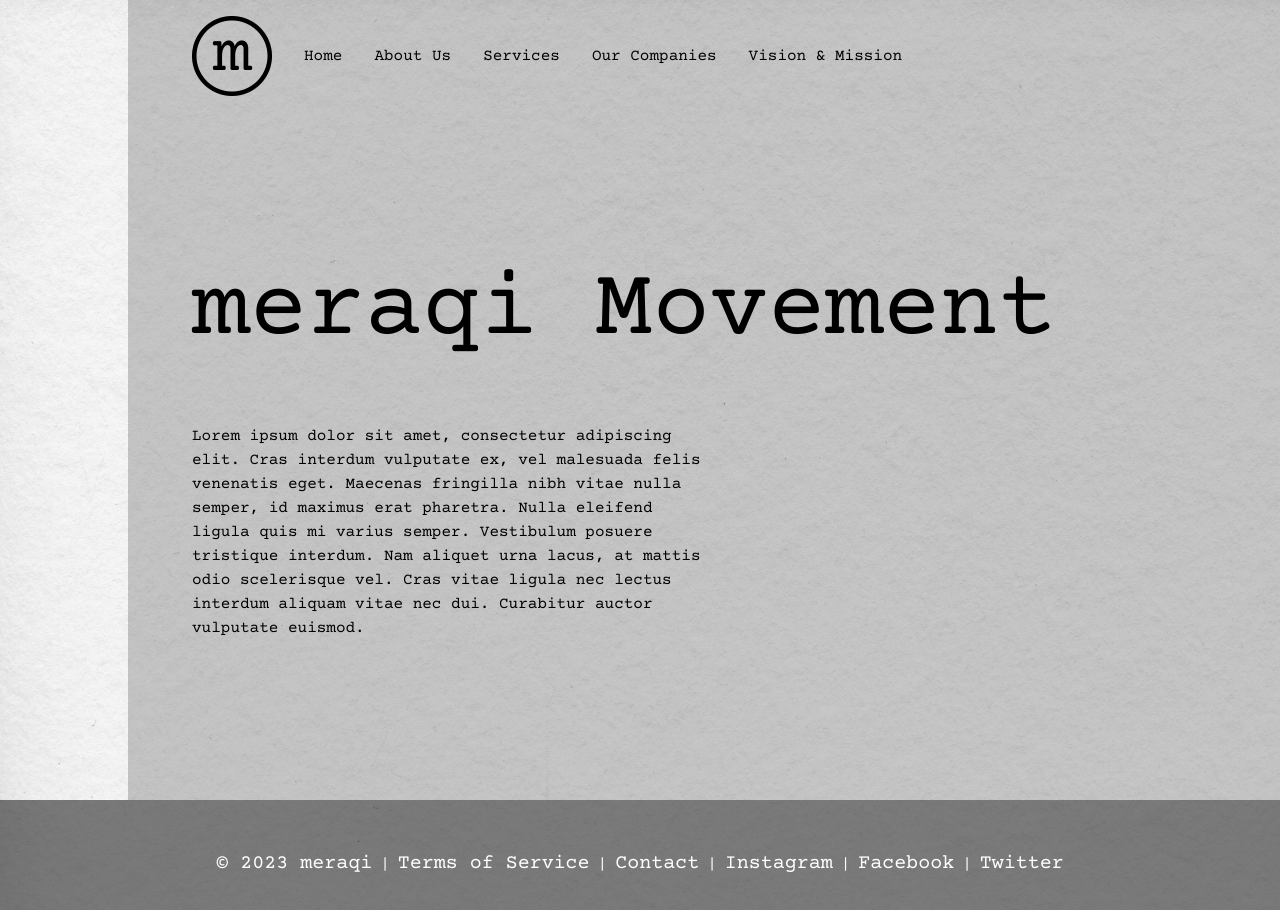
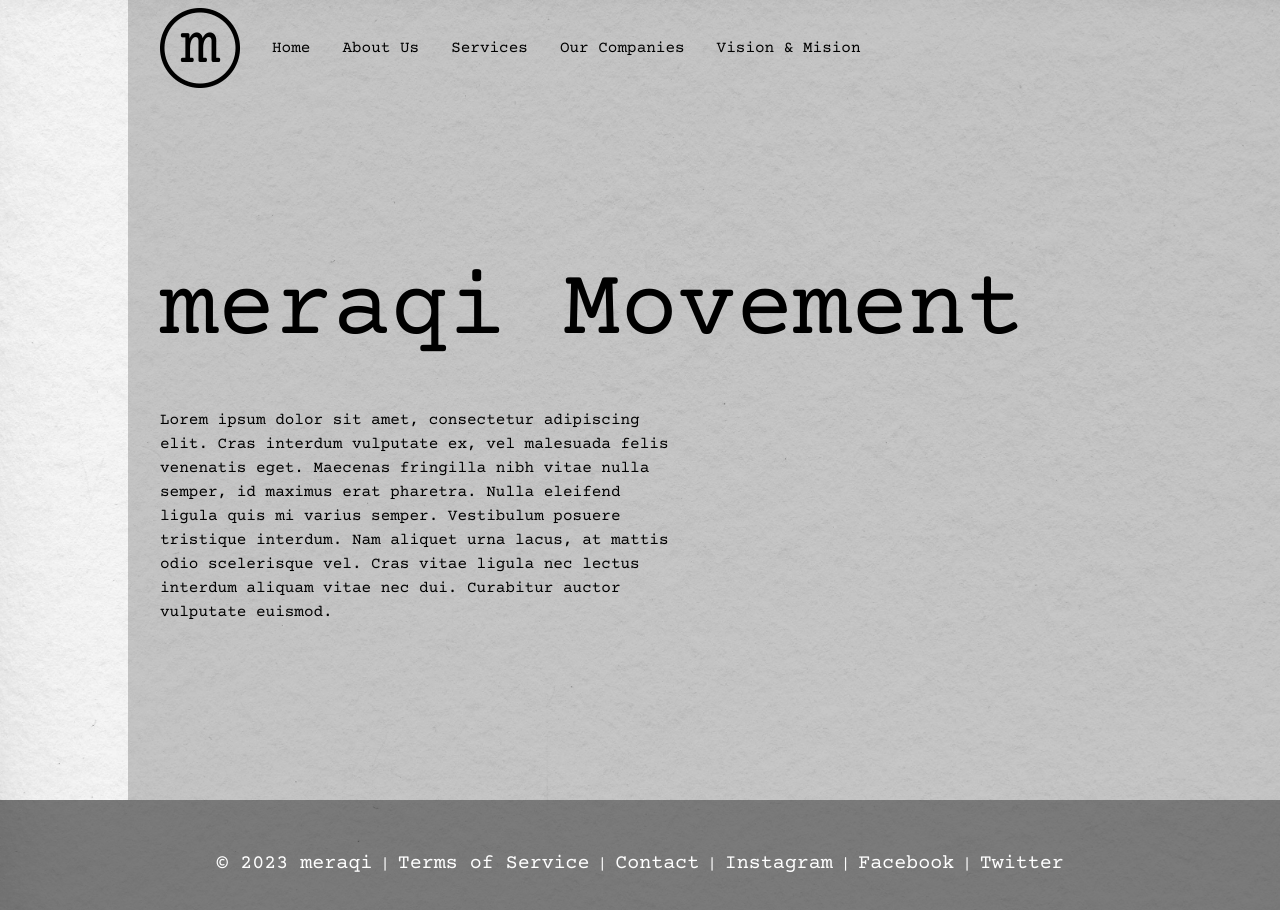
Before and after one commit to Eaj-JPN/meraqi-app, a Next.js app: page / in a window 1280 px wide. Shown: the top 910 px of the page. Built offline with nearby package versions, Linux system fonts and the light colour scheme.

Commit message:
page landing test

```diff
--- a/app/PageLanding.tsx
+++ b/app/PageLanding.tsx
@@ -1,4 +1,6 @@
 import React from "react";
+import Image from "next/image";
+import Link from "next/link";
 import PageHeader from "@/components/PageHeader";
 
 const pageLanding = () => {
@@ -7,12 +9,10 @@ const pageLanding = () => {
       {/* Landing Page */}
       <section id="Landing">
         {/* Background */}
-          <div className="ml-32 flex flex-col pt-2 bg-black bg-opacity-20 px-8 min-h-screen">
+          {/* <div className="ml-32 flex flex-col pt-2 bg-black bg-opacity-20 px-8 min-h-screen">
 
-            {/* Header */}
             <PageHeader />
 
-            {/* Details */}
             <div className="flex-1 flex flex-col justify-center ml-8 gap-y-16">
 
               <h1 className="text-5xl lg:text-8xl inline-block">
@@ -31,7 +31,40 @@ const pageLanding = () => {
               </p>
             </div>
 
-          </div>
+          </div> */}
+
+          <div className="ml-32 flex flex-col pt-2 bg-black bg-opacity-20 px-8 min-h-screen">
+                  <div className="flex items-center gap-8">
+                    <Image
+                      src={"/Assets/Logo1.png"}
+                      width={160}
+                      height={160}
+                      alt="logo"
+                      className="w-20"
+                    />
+                    <div className="md:flex gap-8 hidden">
+                      <Link href={""}>Home</Link>
+                      <Link href={""}>About Us</Link>
+                      <Link href={""}>Services</Link>
+                      <Link href={""}>Our Companies</Link>
+                      <Link href={""}>Vision & Mision</Link>
+                    </div>
+                  </div>
+                  <div className=" flex-1 flex items-center">
+                    <div className="flex flex-col gap-12">
+                      <div className="md:text-8xl text-4xl">meraqi Movement</div>
+                      <div className="max-w-lg">
+                        Lorem ipsum dolor sit amet, consectetur adipiscing elit. Cras
+                        interdum vulputate ex, vel malesuada felis venenatis eget.
+                        Maecenas fringilla nibh vitae nulla semper, id maximus erat
+                        pharetra. Nulla eleifend ligula quis mi varius semper. Vestibulum
+                        posuere tristique interdum. Nam aliquet urna lacus, at mattis odio
+                        scelerisque vel. Cras vitae ligula nec lectus interdum aliquam
+                        vitae nec dui. Curabitur auctor vulputate euismod.
+                      </div>
+                    </div>
+                  </div>
+                </div>
       </section>
     </div>
   );
```
